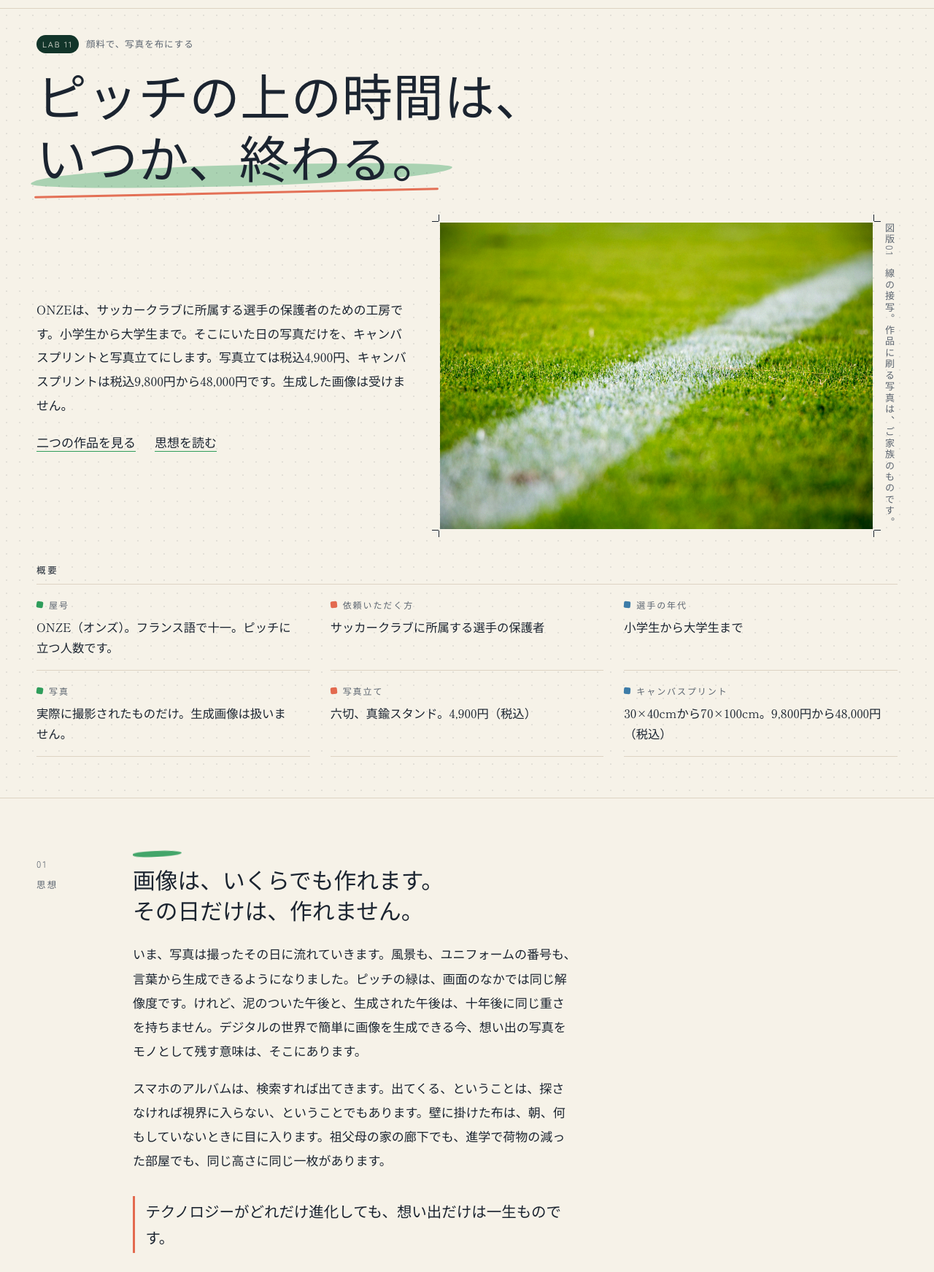
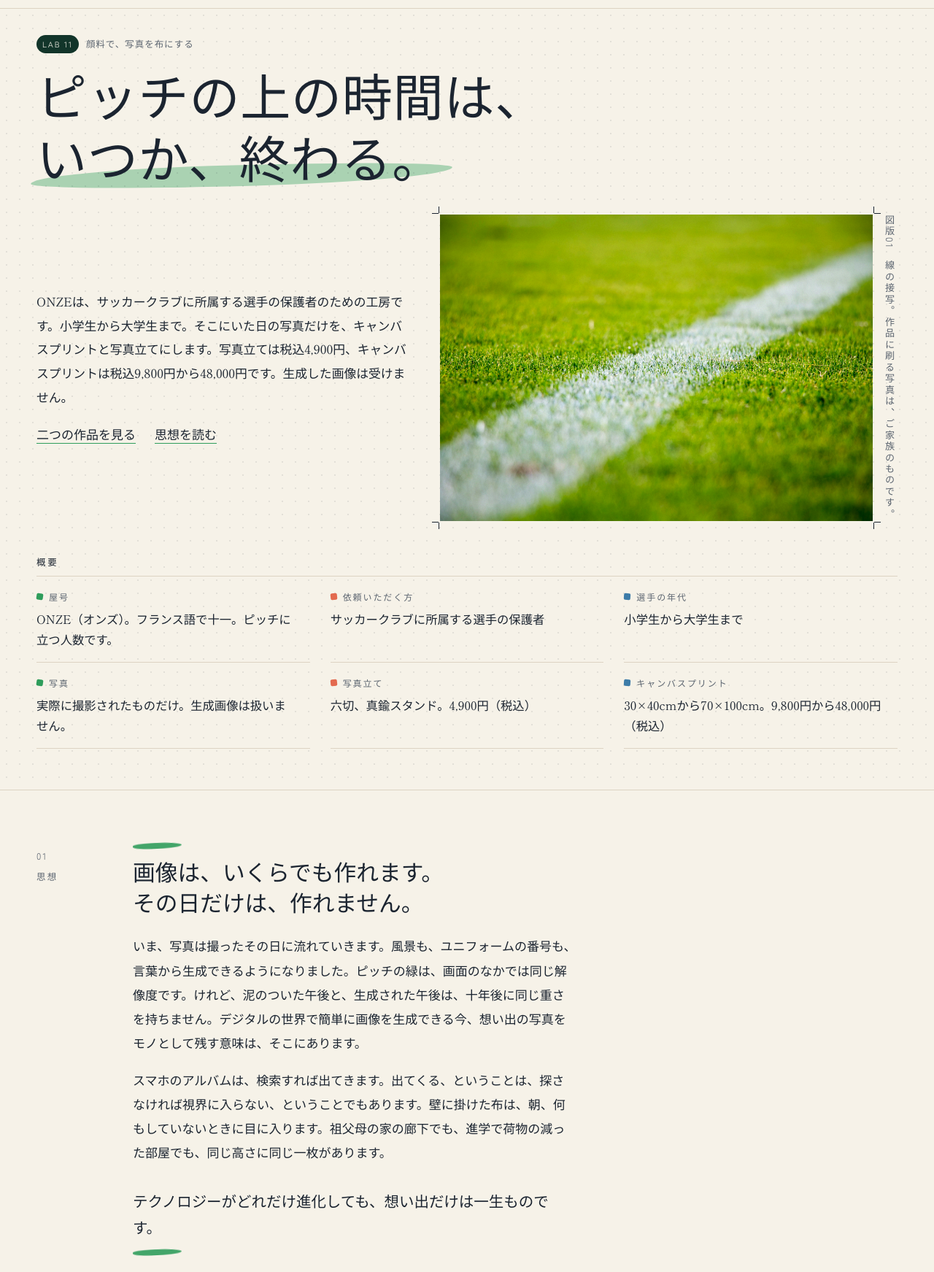
Before and after one commit to kepty19/canvas, a plain HTML site: page index.html in a window 1280 px wide. Shown: the part 104-1847 px from the top of the page at 73% size. Drawn offline with nearby package versions, Linux system fonts and the light colour scheme.

Commit message:
Update style.css

```diff
--- a/css/style.css
+++ b/css/style.css
@@ -808,7 +808,6 @@ textarea:focus { border-bottom-width: 2px; }
 .paint {
   position: relative;
   display: inline-block;
-  padding-bottom: 0.16em;
 }
 
 .paint::before {
@@ -817,26 +816,12 @@ textarea:focus { border-bottom-width: 2px; }
   z-index: -1;
   left: -0.12em;
   right: -0.18em;
-  bottom: 0.18em;
+  bottom: 0.02em;
   height: 0.42em;
   background: var(--green);
   opacity: 0.38;
   border-radius: 46% 54% 48% 52% / 62% 38% 62% 38%;
   transform: rotate(-1.6deg);
-}
-
-.paint::after {
-  content: "";
-  position: absolute;
-  z-index: -1;
-  left: -0.04em;
-  right: 0.08em;
-  bottom: 0.02em;
-  height: 3px;
-  background: var(--coral);
-  border-radius: 3px;
-  transform: rotate(-1.2deg);
-  opacity: 0.95;
 }
 
 .proof { overflow: visible; }
@@ -936,11 +921,19 @@ caption,
 
 .pull {
   border-left: 0;
-  padding: 0.15em 0 0.15em 0.85em;
-  background-image: linear-gradient(var(--coral), var(--coral));
-  background-repeat: no-repeat;
-  background-size: 3px 100%;
-  background-position: left center;
+  padding: 0;
+}
+
+.pull::after {
+  content: "";
+  display: block;
+  width: 4.2rem;
+  height: 0.48rem;
+  margin-top: 0.75rem;
+  background: var(--green);
+  border-radius: 40% 60% 50% 50%;
+  transform: rotate(-3deg);
+  opacity: 0.9;
 }
 
 .price-num {
```
